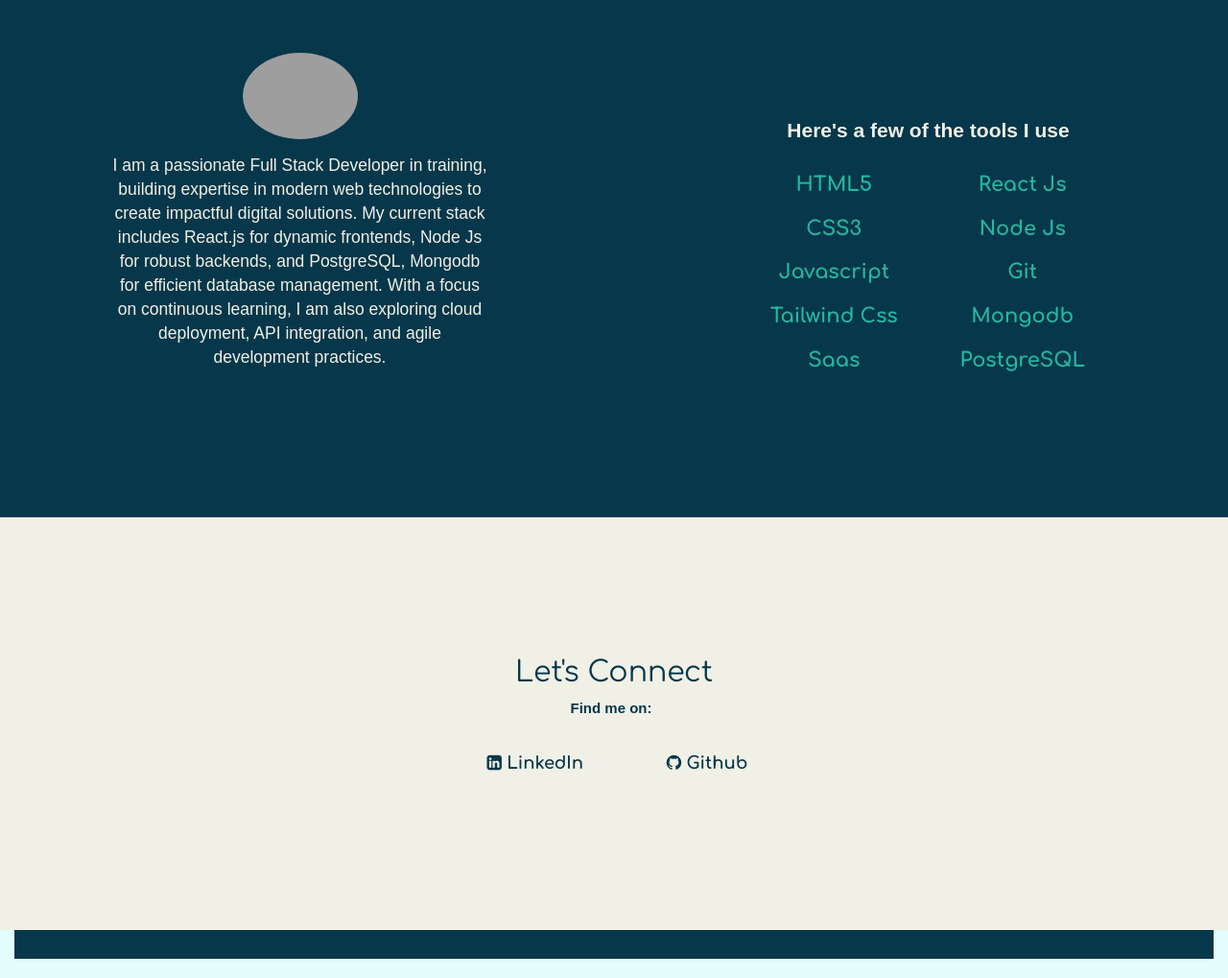
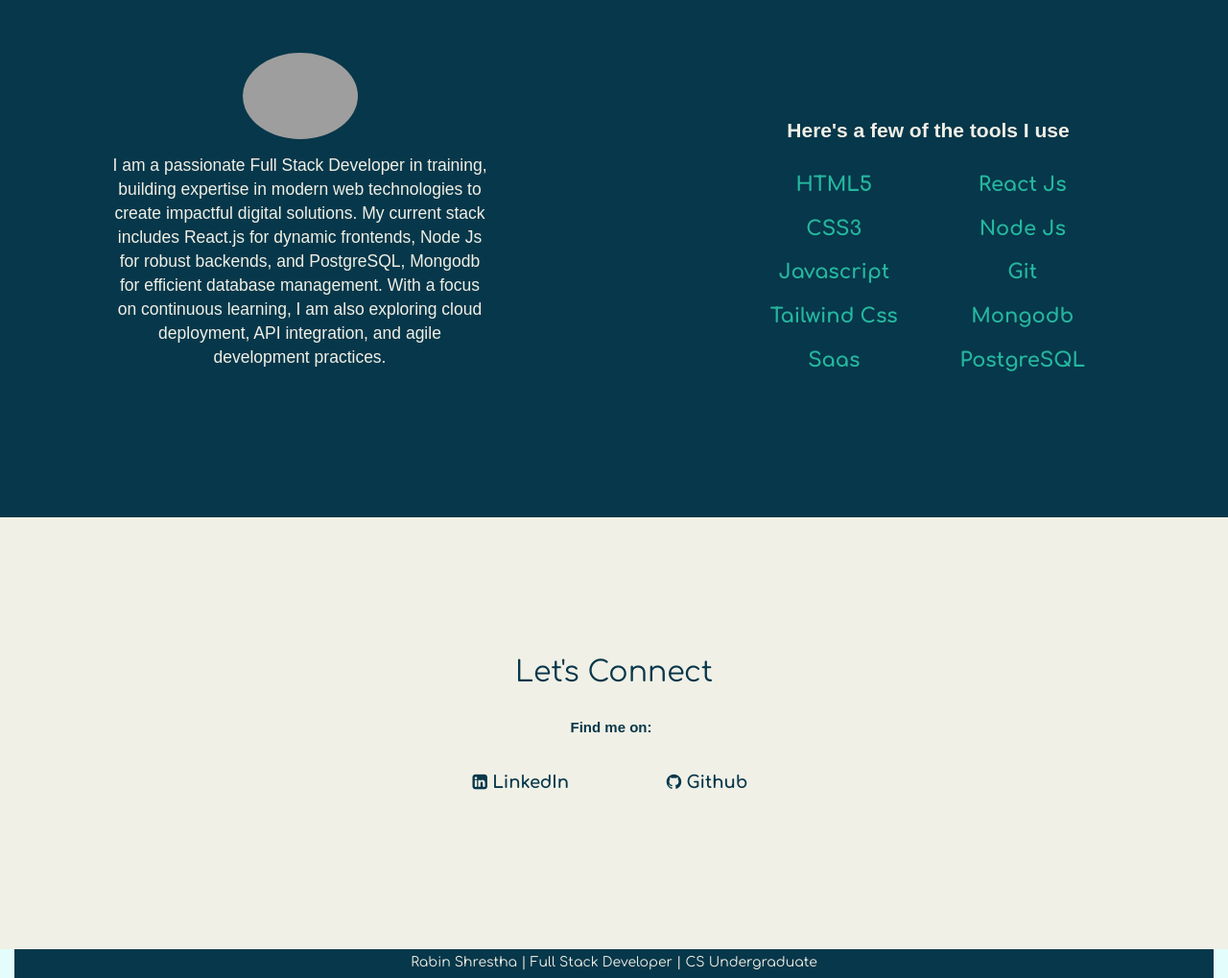
Before and after one commit to Rabin-Shresth/Rabin-Portfolio, a plain HTML site: page index.html in a window 1280 px wide. Shown: the part 1045-2064 px from the top of the page at 96% size. Drawn offline with nearby package versions, Linux system fonts and the light colour scheme; some packages are replaced by stand-ins of ours; grey boxes are pictures that could not be loaded; a script that the page names is missing; a web font is replaced by a local one.

Commit message:
some changes

```diff
--- a/index.html
+++ b/index.html
@@ -101,6 +101,7 @@
         <h2 class="text-center contact-header">Let's Connect</h2>
         <!-- <p class="text-center contact-email" style="color: #07374a; font-weight: 500;">Let's Work Together <span class="glyphicon glyphicon-arrow-right"></span> shrestha.rabin1700@gmail.com</p> -->
         <div class="text-center contact-social-icons">
+          <br>
           <p>Find me on:</p>
           <ul class="centered">
             <a href="https://www.linkedin.com/in/rabin-shrestha-a0669a274/"><li><i class="fa fa-linkedin-square"></i> LinkedIn</li></a>
@@ -114,6 +115,7 @@
 
     <footer class="footer">
       <div class="container">
+        Rabin Shrestha | Full Stack Developer | CS Undergraduate
       </div>
     </footer>
 
--- a/style.css
+++ b/style.css
@@ -218,6 +218,7 @@ body > .container-fluid {
   padding-top: 5%; }
 
 #contact {
+  /* height: 20vh; */
   background-color: #f0f0e6; }
   #contact h2 {
     color: #07374a; }
@@ -231,7 +232,7 @@ body > .container-fluid {
   color: #07374a;
   font-weight: 900;
   font-size: 18px;
-  margin-right: 33px;
+  margin-right: 48px;
   list-style: none; }
   .contact-social-icons ul a:hover {
     color: #07374a; }
@@ -246,6 +247,13 @@ body > .container-fluid {
   height: 30px;
   background-color: #07374a;
   color: #f0f0e6; }
+
+  .footer .container {
+    display: flex;
+    justify-content: center;
+    align-items: center;
+    padding-top: 4px;
+  }
 
 #scrollIcon, #scrollTopIcon {
   margin-top: 200px;
```
